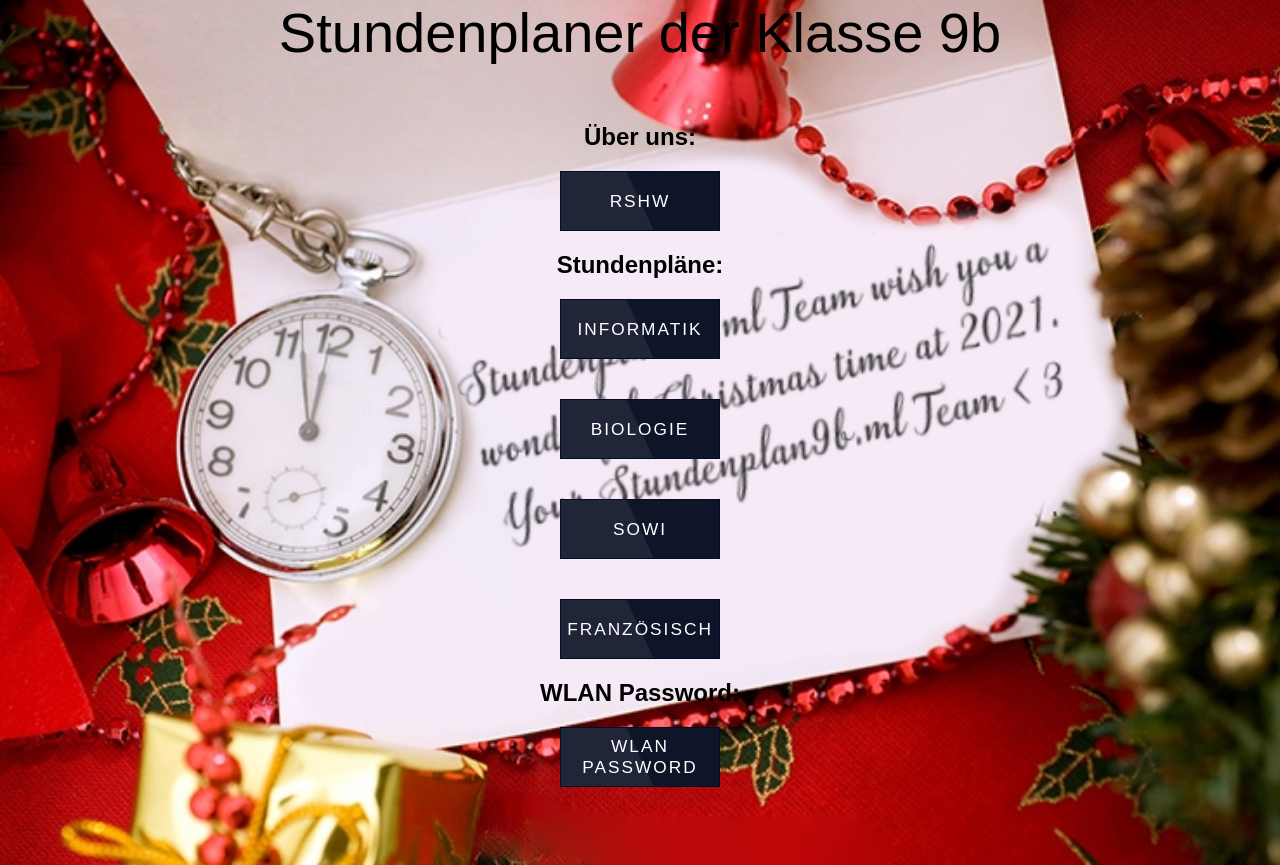
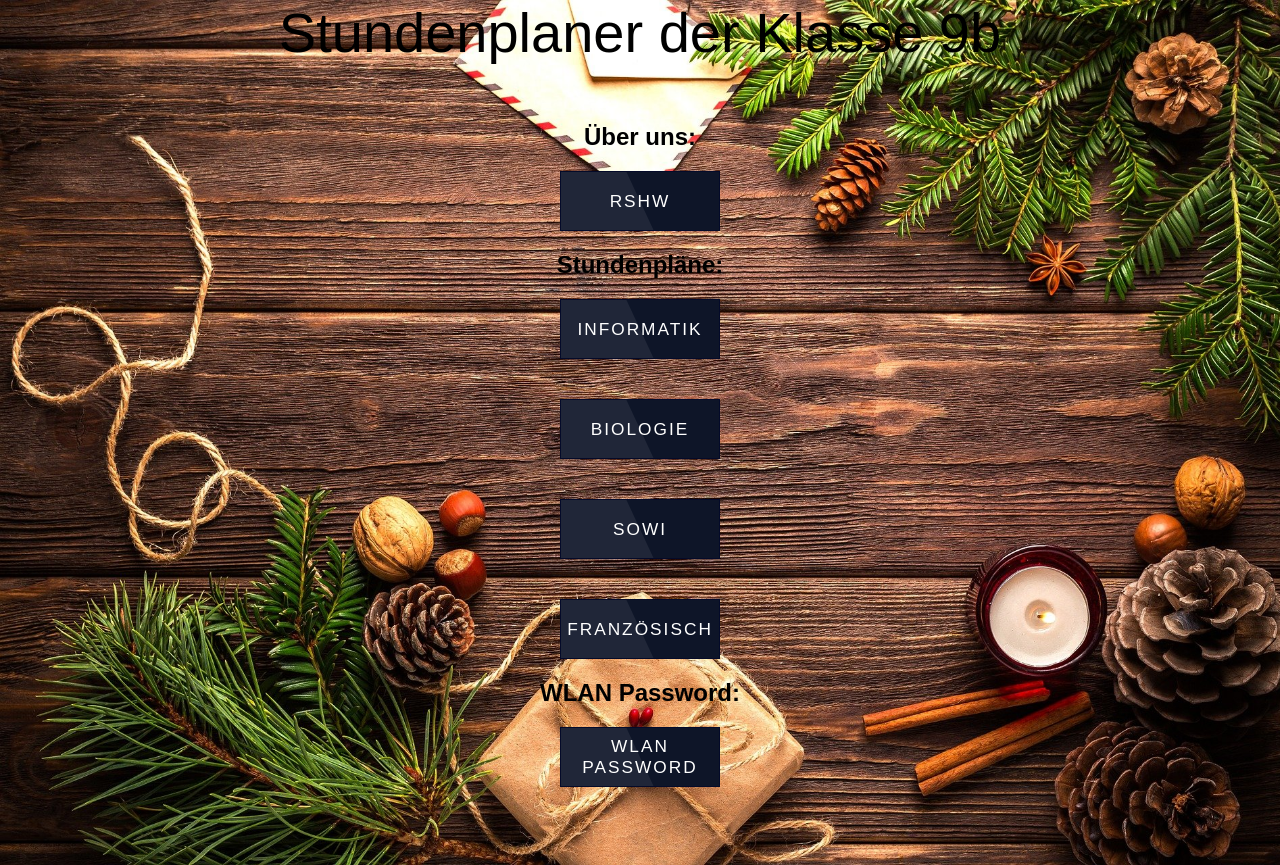
Before and after one commit to Bommberk/Stundenplan10b, a PHP site: page / in a window 1280 px wide. Run offline with PHP 8.4, Linux system fonts and the light colour scheme; some libraries are stand-ins or nearby versions; some web fonts are replaced.

Commit message:
fertig bild

```diff
--- a/assets/css/style.css
+++ b/assets/css/style.css
@@ -14,7 +14,7 @@
 body
 {
     background: var(--white);
-    background-image: url(/assets/image/chrismas\ card.jpg);
+    background-image: url(/assets/image/hintergrund\ chrismas.jpg);
     background-size: cover;
 }
 /* .dreieck
```
